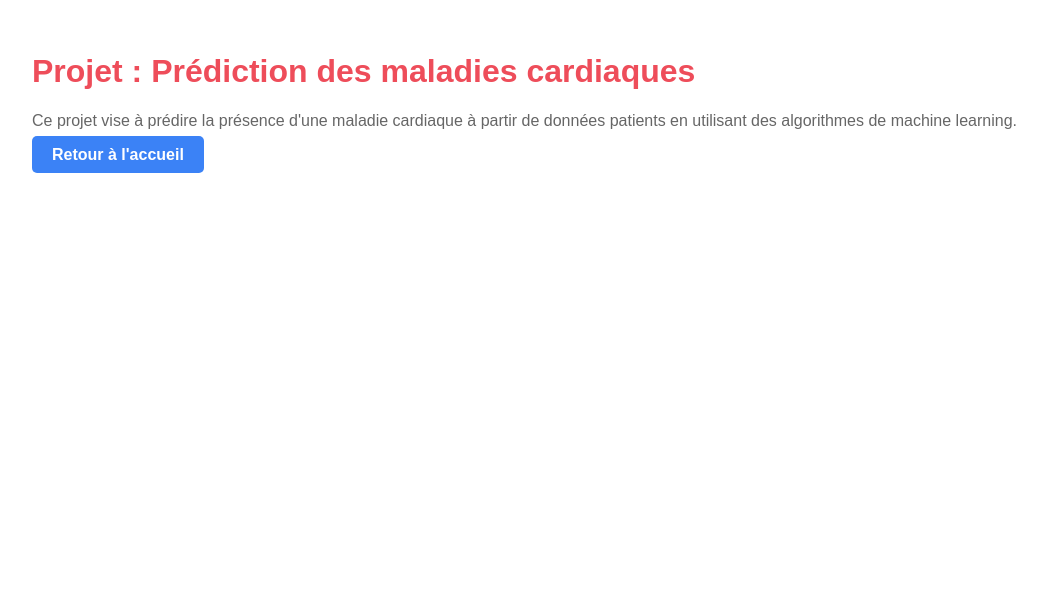
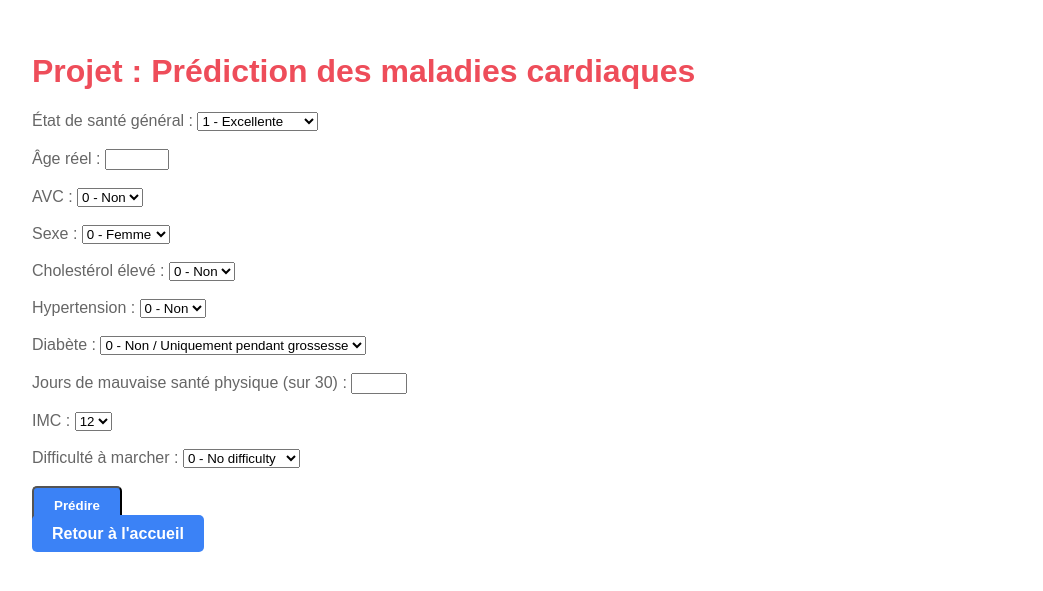
Before and after one commit to MaudGes/Maud_Gesbert-Portfolio, a Flask app: template templates/projects/heart_disease/heart_disease.html in a window 1280 px wide. Shown: the part 50-641 px from the top of the page, without its empty margins (0-1043 px from the left). Run offline with Flask 3, Linux system fonts and the light colour scheme; the template is opened without the code that fills it, so the values that code supplies are empty.

Commit message:
Heart Diseases project addition

```diff
--- a/app.py
+++ b/app.py
@@ -1,4 +1,6 @@
-from flask import Flask, render_template, abort
+from flask import Flask, render_template, request, abort
+import pickle
+import os
 
 app = Flask(__name__)
 
@@ -10,8 +12,46 @@ def home():
 def cv():
     return render_template("cv/cv.html")
 
+@app.route("/projects/heart_disease", methods=["GET", "POST"])
+def heart_disease():
+    prediction = None
+
+    if request.method == "POST":
+        try:
+            features = [
+                int(request.form["GenHlth"]),
+                int(request.form["Age"]),
+                int(request.form["Stroke"]),
+                int(request.form["Sex"]),
+                int(request.form["HighChol"]),
+                int(request.form["HighBP"]),
+                int(request.form["Diabetes"]),
+                float(request.form["PhysHlth"]),
+                float(request.form["BMI"]),
+                int(request.form["DiffWalk"]),
+            ]
+
+            # Charger le modèle
+            model_path = os.path.join("templates", "projects", "heart_disease", "heart_disease_cart_pipeline.pkl")
+            with open(model_path, "rb") as f:
+                model = pickle.load(f)
+
+            prediction_result = model.predict([features])[0]
+            prediction = (
+                "✅ Risque de maladie cardiaque détecté"
+                if prediction_result == 1
+                else "✅ Aucun risque de maladie cardiaque détecté"
+            )
+
+        except Exception as e:
+            prediction = f"❌ Erreur lors de la prédiction : {e}"
+
+    return render_template("projects/heart_disease/heart_disease.html", prediction=prediction)
+
 @app.route("/projects/<project>")
 def show_project(project):
+    if project == "heart_disease":
+        return heart_disease()  # redirige vers la fonction spéciale
     try:
         return render_template(f"projects/{project}/{project}.html")
     except:
--- a/templates/projects/heart_disease/heart_disease.html
+++ b/templates/projects/heart_disease/heart_disease.html
@@ -2,6 +2,109 @@
 {% block title %}Projet : Heart Disease{% endblock %}
 {% block content %}
 <h1>Projet : Prédiction des maladies cardiaques</h1>
-<p>Ce projet vise à prédire la présence d'une maladie cardiaque à partir de données patients en utilisant des algorithmes de machine learning.</p>
+
+<form method="post" action="/projects/heart_disease" onsubmit="return convertAge();">
+
+  <!-- General Health -->
+  <label>État de santé général :
+    <select name="GenHlth" required>
+      <option value="1">1 - Excellente</option>
+      <option value="2">2 - Bon</option>
+      <option value="3">3 - Moyen</option>
+      <option value="4">4 - Mauvais</option>
+      <option value="5">5 - Très mauvais</option>
+    </select>
+  </label><br><br>
+
+  <!-- Âge réel -->
+  <label>Âge réel :
+    <input type="number" id="real_age" min="18" max="120" required>
+    <input type="hidden" name="Age" id="Age">
+  </label><br><br>
+
+  <!-- Binaire & catégoriques -->
+  <label>AVC :
+    <select name="Stroke" required>
+      <option value="0">0 - Non</option>
+      <option value="1">1 - Oui</option>
+    </select>
+  </label><br><br>
+
+  <label>Sexe :
+    <select name="Sex" required>
+      <option value="0">0 - Femme</option>
+      <option value="1">1 - Homme</option>
+    </select>
+  </label><br><br>
+
+  <label>Cholestérol élevé :
+    <select name="HighChol" required>
+      <option value="0">0 - Non</option>
+      <option value="1">1 - Oui</option>
+    </select>
+  </label><br><br>
+
+  <label>Hypertension :
+    <select name="HighBP" required>
+      <option value="0">0 - Non</option>
+      <option value="1">1 - Oui</option>
+    </select>
+  </label><br><br>
+
+  <label>Diabète :
+    <select name="Diabetes" required>
+      <option value="0">0 - Non / Uniquement pendant grossesse </option>
+      <option value="1">1 - Pré-diabète</option>
+      <option value="2">2 - Oui</option>
+    </select>
+  </label><br><br>
+
+  <!-- Santé physique -->
+  <label>Jours de mauvaise santé physique (sur 30) :
+    <input type="number" name="PhysHlth" min="0" max="30" required>
+  </label><br><br>
+
+  <!-- IMC : menu déroulant 12 à 98 -->
+  <label>IMC :
+    <select name="BMI" required>
+      {% for i in range(12, 99) %}
+        <option value="{{ i }}">{{ i }}</option>
+      {% endfor %}
+    </select>
+  </label><br><br>
+
+  <!-- Difficulté à marcher -->
+  <label>Difficulté à marcher :
+    <select name="DiffWalk" required>
+      <option value="0">0 - No difficulty</option>
+      <option value="1">1 - Has difficulty</option>
+    </select>
+  </label><br><br>
+
+  <button type="submit" class="btn">Prédire</button>
+</form>
+
+{% if prediction is defined %}
+  <h2>Résultat de la prédiction :</h2>
+  <p>{{ prediction }}</p>
+{% endif %}
+
 <a href="/" class="btn">Retour à l'accueil</a>
+
+<!-- JS : conversion âge réel vers classe d'âge -->
+<script>
+function convertAge() {
+  const realAge = parseInt(document.getElementById('real_age').value);
+  const ageField = document.getElementById('Age');
+
+  if (realAge < 18 || realAge > 120) {
+    alert("Veuillez entrer un âge entre 18 et 120.");
+    return false;
+  }
+
+  const ageClass = Math.min(Math.floor((realAge - 18) / 5) + 1, 13);
+  ageField.value = ageClass;
+  return true;
+}
+</script>
 {% endblock %}
```
Also changed, not shown: 3 other files.
